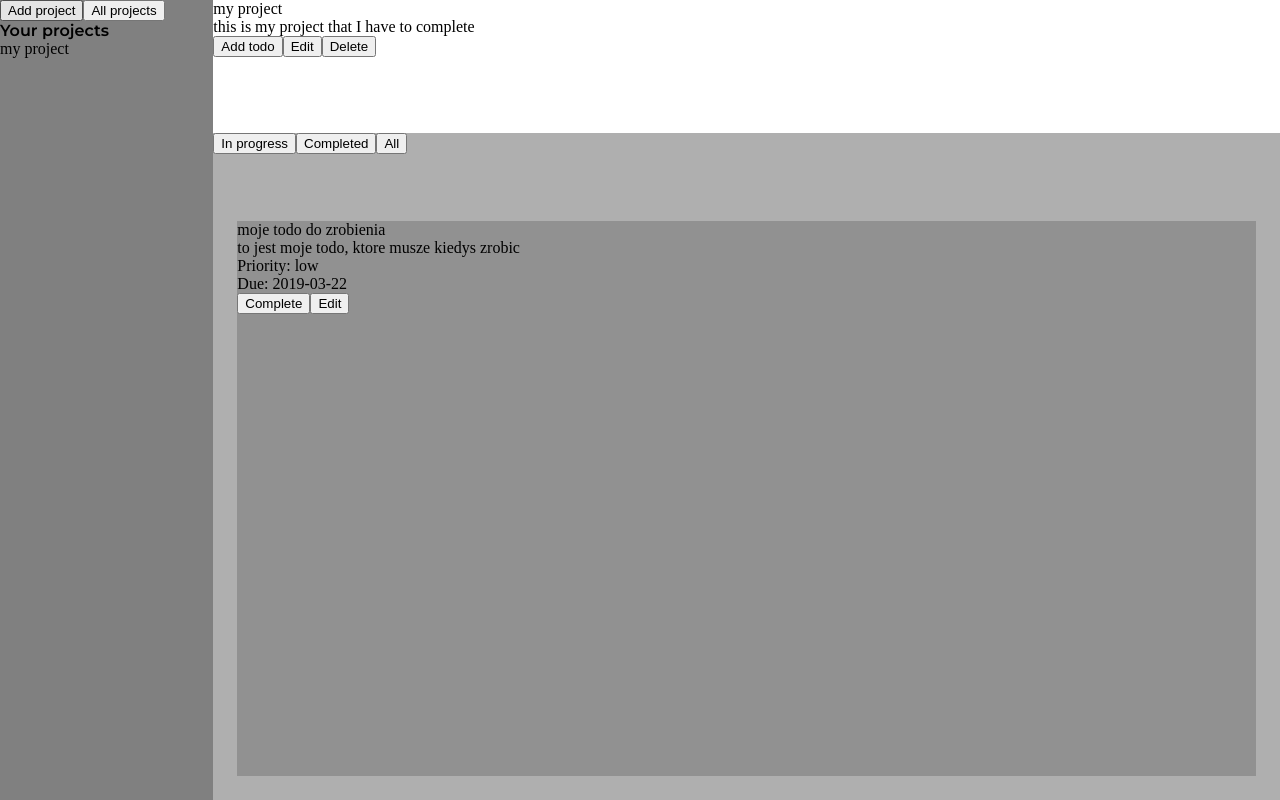
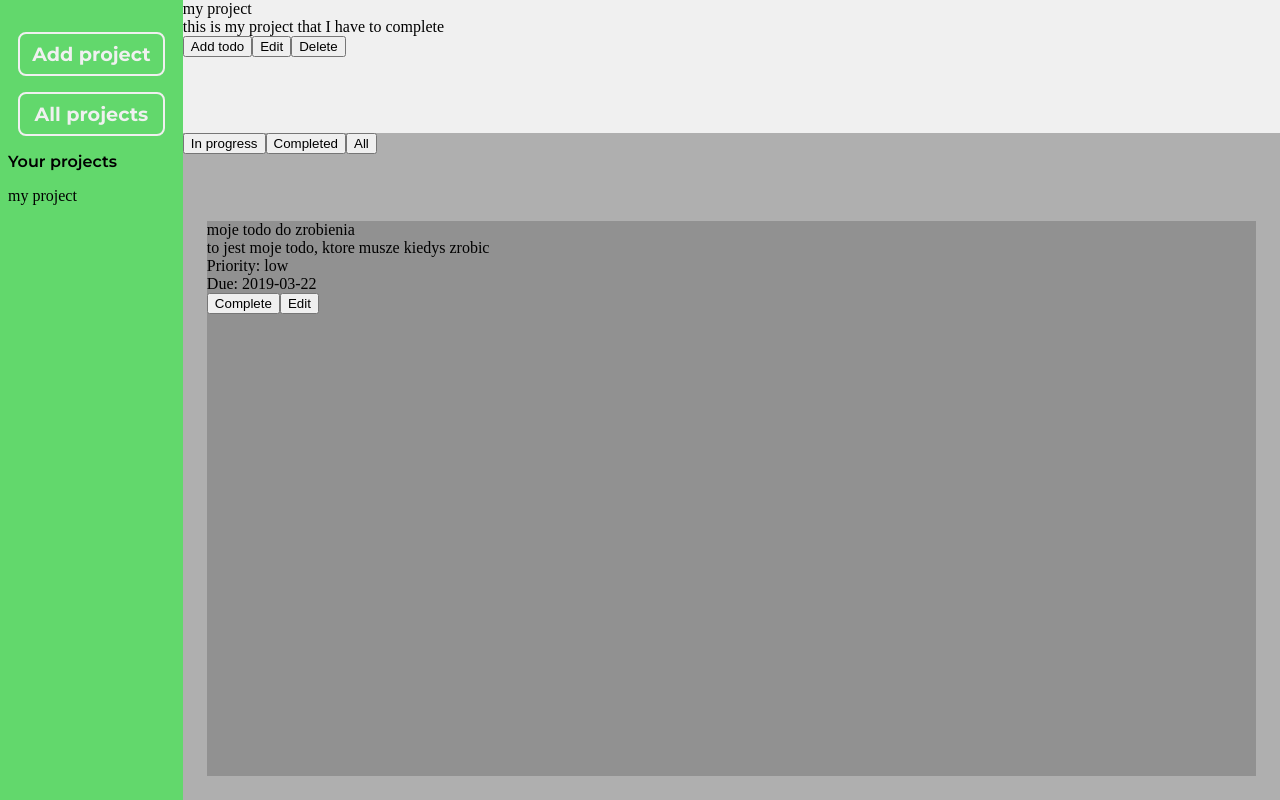
Before and after one commit to swos13/todo, a website built with webpack: page src/index.html in a window 1280 px wide. Built offline with nearby package versions, Linux system fonts and the light colour scheme.

Commit message:
Style sidebar buttons

```diff
--- a/src/style.css
+++ b/src/style.css
@@ -1,6 +1,13 @@
 @font-face {
     font-family: Montserrat;
     src: url('./fonts/Montserrat-VariableFont_wght.ttf');
+}
+
+:root {
+    --green-color: #62d86c;
+    --darker-green-color: #48a850;
+    --white-color: #f0f0f0;
+    --grey-color: #dadada;
 }
 
 body {
@@ -8,12 +15,39 @@ body {
     height: 100vh;
     margin: 0;
     display: grid;
-    grid-template-columns: 1fr 5fr;
+    grid-template-columns: 1fr 6fr;
 }
 
 .sidebar {
-    background-color: grey;
+    padding-top: 32px;
+    padding-bottom: 32px;
+    background-color: var(--green-color);
     grid-column: 1 / 2;
+    display: flex;
+    flex-direction: column;
+    gap: 16px;
+}
+
+.sidebar > * {
+    margin-left: 8px;
+}
+
+.sidebar > button {
+    align-self: center;
+    margin-left: 0px;
+    width: 80%;
+    font: 700 1.2rem Montserrat, Helvetica, sans-serif;
+    background-color: var(--green-color);
+    border: 2px solid;
+    border-color: var(--white-color);
+    border-radius: 8px;
+    color: var(--white-color);
+    padding: 0.5rem;
+}
+
+.sidebar > button:active {
+    background-color: var(--darker-green-color);
+    color: var(--grey-color);
 }
 
 .sidebar > .your-projects {
@@ -31,7 +65,7 @@ body {
 }
 
 .project-header {
-    background-color: white;
+    background-color: var(--white-color);
     grid-row: 1 / 2;
 }
 
```
